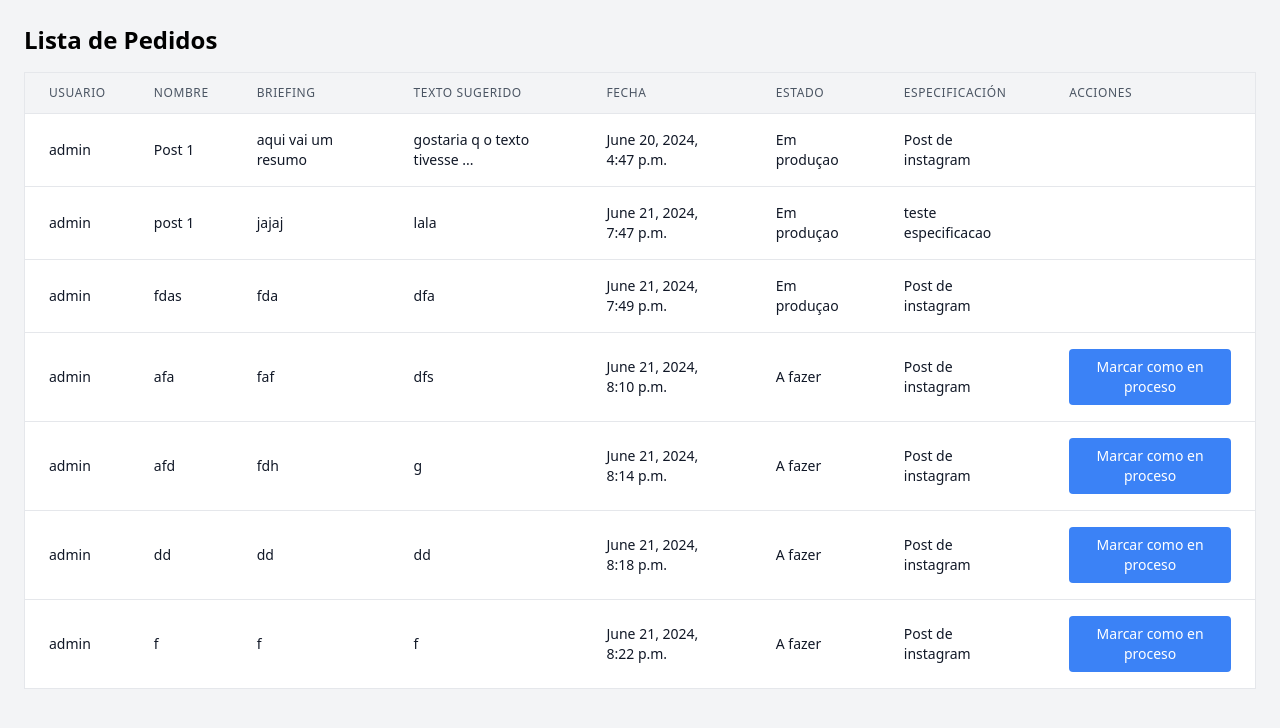
After one commit to mauriciomolinapicco/bloomy, a Django app: page /provider in a window 1280 px wide. The commit adds this page. Shown: the top 728 px of the page. Run offline with Django 5.2, Linux system fonts and the light colour scheme; data comes from the database, SQL or seed files in the repository; both versions use the stored data as it was after the commit; some libraries are stand-ins or nearby versions.

```diff
--- a/bloomy/models.py
+++ b/bloomy/models.py
@@ -103,6 +103,5 @@ class Delivery(models.Model):
     delivery_date = models.DateTimeField(auto_now_add=True)
     comment = models.TextField()
 
-
     def __str__(self):
             return f'Delivery {self.id} for Order {self.order.id}'
--- /dev/null
+++ b/bloomy/templates/bloomy/provider.html
@@ -0,0 +1,76 @@
+<!DOCTYPE html>
+<html lang="es">
+<head>
+    <meta charset="UTF-8">
+    <title>Lista de Pedidos</title>
+    <script src="https://cdn.tailwindcss.com"></script>
+</head>
+<body class="bg-gray-100 p-6">
+    <h1 class="text-2xl font-bold mb-4">Lista de Pedidos</h1>
+    <table class="min-w-full bg-white border border-gray-200">
+        <thead>
+            <tr>
+                <th class="px-6 py-3 border-b border-gray-200 bg-gray-100 text-left text-xs leading-4 font-medium text-gray-600 uppercase tracking-wider">
+                    Usuario
+                </th>
+                <th class="px-6 py-3 border-b border-gray-200 bg-gray-100 text-left text-xs leading-4 font-medium text-gray-600 uppercase tracking-wider">
+                    Nombre
+                </th>
+                <th class="px-6 py-3 border-b border-gray-200 bg-gray-100 text-left text-xs leading-4 font-medium text-gray-600 uppercase tracking-wider">
+                    Briefing
+                </th>
+                <th class="px-6 py-3 border-b border-gray-200 bg-gray-100 text-left text-xs leading-4 font-medium text-gray-600 uppercase tracking-wider">
+                    Texto Sugerido
+                </th>
+                <th class="px-6 py-3 border-b border-gray-200 bg-gray-100 text-left text-xs leading-4 font-medium text-gray-600 uppercase tracking-wider">
+                    Fecha
+                </th>
+                <th class="px-6 py-3 border-b border-gray-200 bg-gray-100 text-left text-xs leading-4 font-medium text-gray-600 uppercase tracking-wider">
+                    Estado
+                </th>
+                <th class="px-6 py-3 border-b border-gray-200 bg-gray-100 text-left text-xs leading-4 font-medium text-gray-600 uppercase tracking-wider">
+                    Especificación
+                </th>
+                <th class="px-6 py-3 border-b border-gray-200 bg-gray-100 text-left text-xs leading-4 font-medium text-gray-600 uppercase tracking-wider">
+                    Acciones
+                </th>
+            </tr>
+        </thead>
+        <tbody class="bg-white">
+            {% for order in orders %}
+                <tr>
+                    <td class="px-6 py-4 border-b border-gray-200 text-sm leading-5 text-gray-900">
+                        {{ order.user.username }}
+                    </td>
+                    <td class="px-6 py-4 border-b border-gray-200 text-sm leading-5 text-gray-900">
+                        {{ order.name }}
+                    </td>
+                    <td class="px-6 py-4 border-b border-gray-200 text-sm leading-5 text-gray-900">
+                        {{ order.briefing }}
+                    </td>
+                    <td class="px-6 py-4 border-b border-gray-200 text-sm leading-5 text-gray-900">
+                        {{ order.suggestedText }}
+                    </td>
+                    <td class="px-6 py-4 border-b border-gray-200 text-sm leading-5 text-gray-900">
+                        {{ order.date }}
+                    </td>
+                    <td class="px-6 py-4 border-b border-gray-200 text-sm leading-5 text-gray-900">
+                        {{ order.get_status_display }}
+                    </td>
+                    <td class="px-6 py-4 border-b border-gray-200 text-sm leading-5 text-gray-900">
+                        {{ order.specification.name }}
+                    </td>
+                    <td class="px-6 py-4 border-b border-gray-200 text-sm leading-5 text-gray-900">
+                        {% if order.status != 'EM_PRODUCAO' %}
+                            <form action="{% url 'order_in_progress' order.id %}" method="post">
+                                {% csrf_token %}
+                                <button type="submit" class="bg-blue-500 text-white px-4 py-2 rounded">Marcar como en proceso</button>
+                            </form>
+                        {% endif %}
+                    </td>
+                </tr>
+            {% endfor %}
+        </tbody>
+    </table>
+</body>
+</html>
--- a/bloomy/templates/bloomy/user_orders.html
+++ b/bloomy/templates/bloomy/user_orders.html
@@ -17,5 +17,10 @@
     </div>
 </div>
 
+<div>
+    <h5>Peças que voce precisa baixar</h5>
+
+</div>
+
 
 {% endblock %}
--- a/bloomy/urls.py
+++ b/bloomy/urls.py
@@ -12,8 +12,10 @@ urlpatterns = [
     path("profile_form", views.profile_form, name="profile_form"),
     path("subscriptions", views.subscriptions, name="subscriptions"),
     path("user_orders", views.user_orders, name="user_orders"),
+    path("provider", views.provider_view, name="provider"),
 
     path("new_subscription/<str:package_pk>", views.new_subscription, name="new_subscription"),
+    path("order_in_progress/<str:order_id>", views.order_in_progress, name="order_in_progress"),
 
     path("login", views.login_view, name="login"),
     path("register", views.register, name="register"),
--- a/bloomy/views.py
+++ b/bloomy/views.py
@@ -6,12 +6,26 @@ from django.contrib.auth.decorators import login_required
 from .decorators import unauthenticated_user, allowed_users
 from .models import Package, Subscription, User, Order
 from .util import send_email
+from django.urls import reverse
+
 '''
 Suscription page form/payment
 Form cadastro
 User orders page -> mostrando el status de la orden y mas
 new order form
 '''
+def order_in_progress(request, order_id):
+    order = Order.objects.get(id=order_id)
+    order.status = 'EM_PRODUCAO'
+    order.save()
+    return redirect(reverse('provider'))
+
+
+
+def provider_view(request):
+    orders = Order.objects.all()
+    return render(request, "bloomy/provider.html", {"orders":orders})
+
 
 def user_orders(request):
     orders = Order.objects.filter(user=request.user)
```
Also changed, not shown: db.sqlite3.
